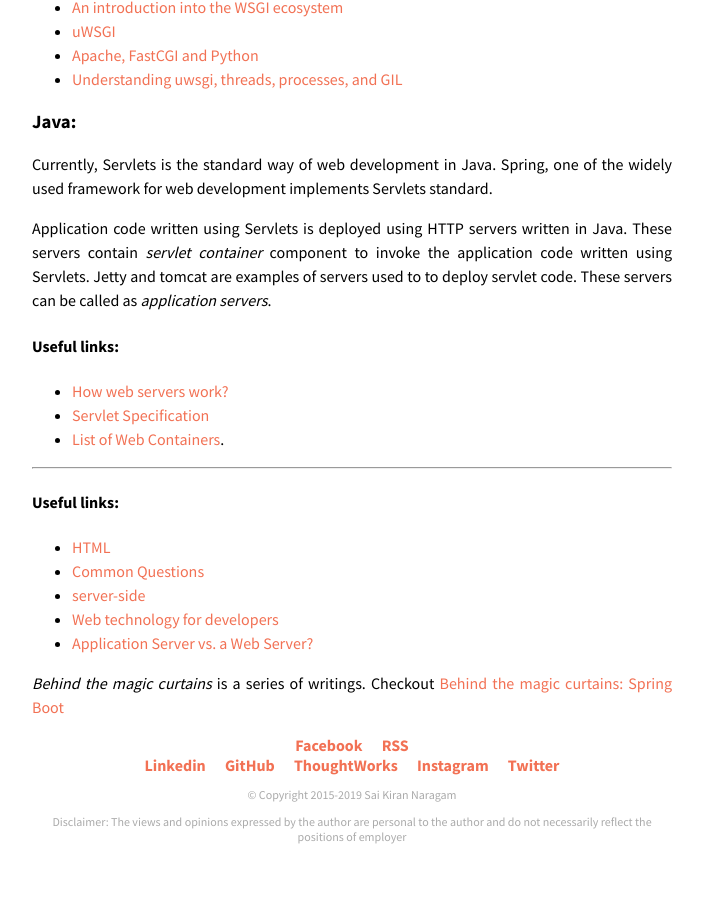
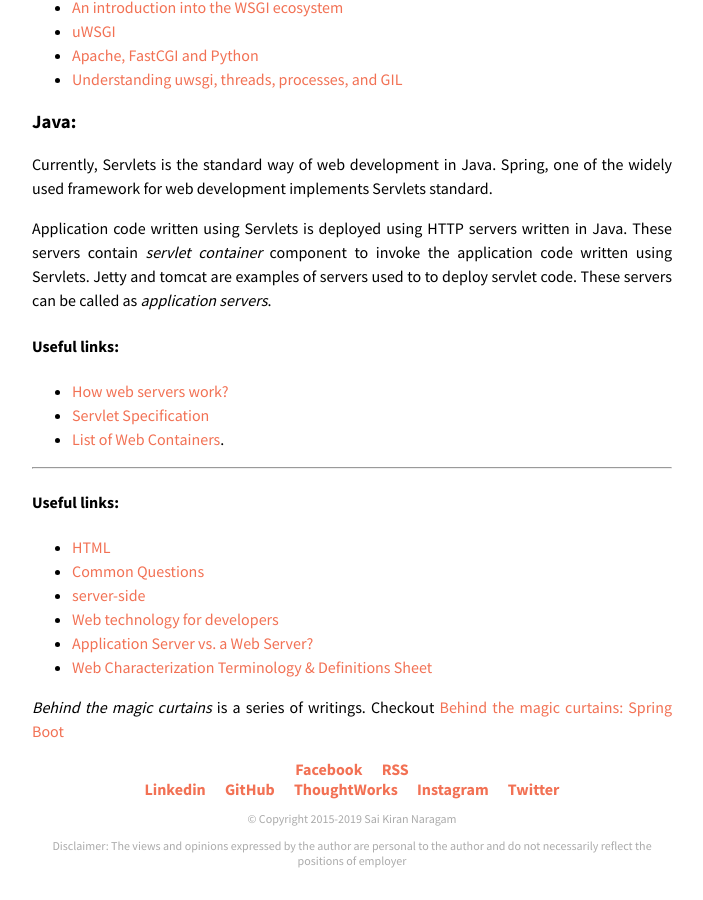
Before and after one commit to nsaikiran/impression, a Jekyll site: the page built from _posts/2019-05-05-web-server-interfaces.md, in a window 1280 px wide and 900 px high, scrolled down 3030 px. Shown: the whole window, without its empty margins (288-991 px from the left). Built offline with Jekyll 4.4.1, drawn with Linux system fonts in a browser that asks for light colours; comment, search, counter and statistics services are not loaded; before the commit the page ends 3906 px from its top, so only the background shows below that.

Commit message:
Update post

```diff
--- a/_posts/2019-05-05-web-server-interfaces.md
+++ b/_posts/2019-05-05-web-server-interfaces.md
@@ -156,6 +156,7 @@ These servers can be called as *application servers*.
 - [server-side](https://developer.mozilla.org/en-US/docs/Learn/Server-side)
 - [Web technology for developers](https://developer.mozilla.org/en-US/docs/Web)
 - [Application Server vs. a Web Server?][difference]
+- [Web Characterization Terminology & Definitions Sheet](https://www.w3.org/1999/05/WCA-terms/)
 
 *Behind the magic curtains* is a series of writings.
 Checkout [Behind the magic curtains: Spring Boot]({{'tech/2017/10/07/Spring-Boot.html' | absolute_url}})
```
